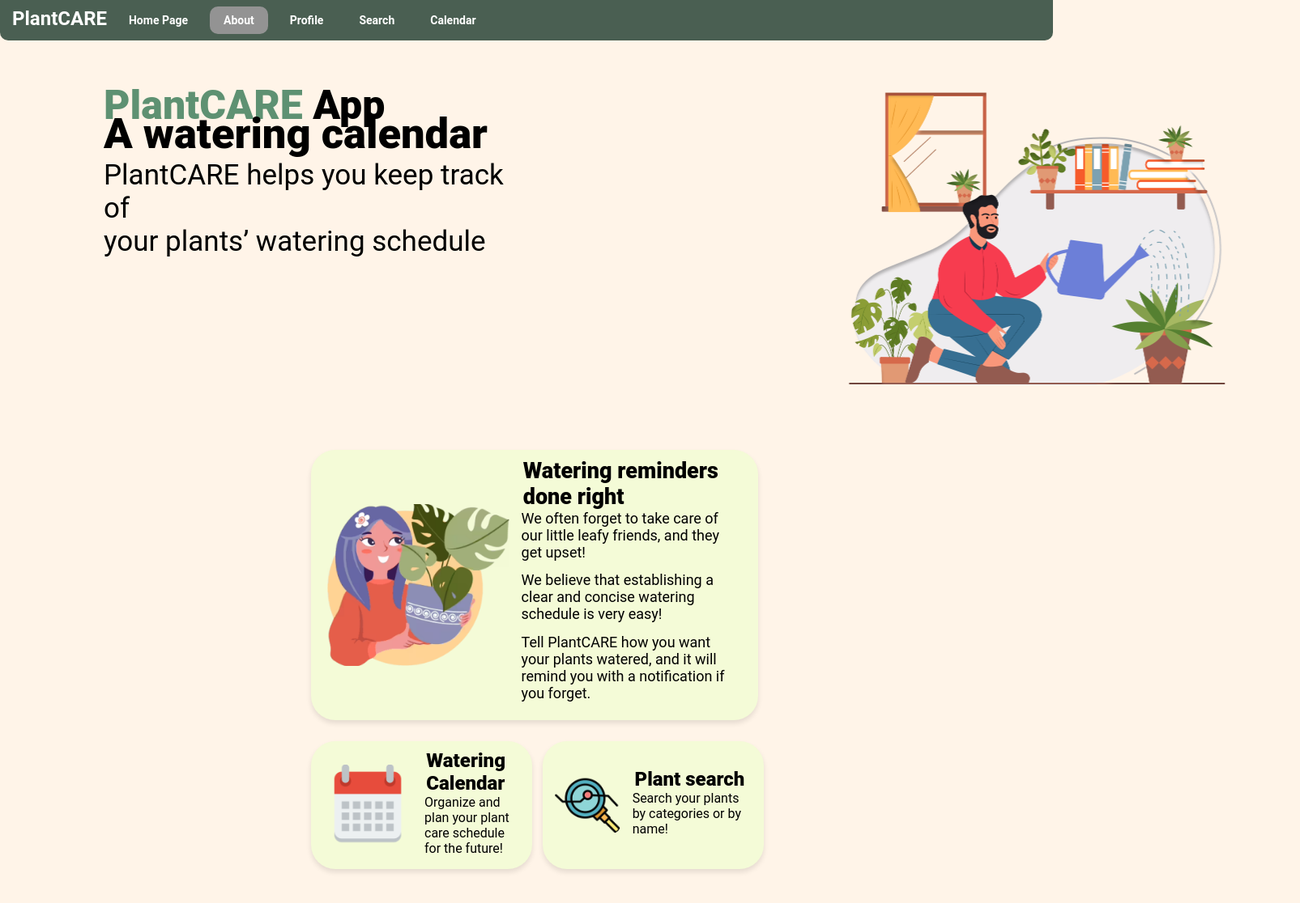
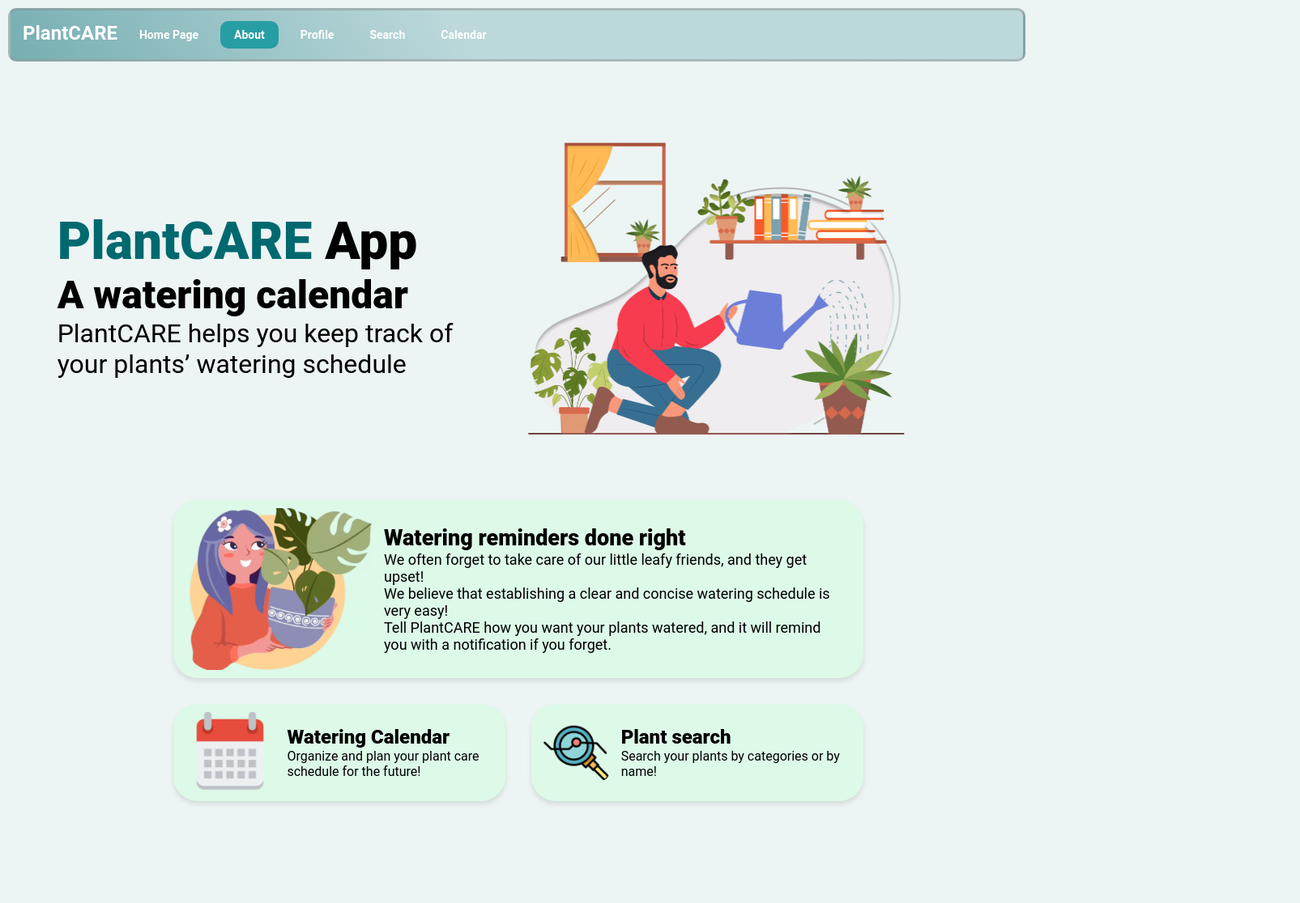
Before and after one commit to essence-666/fontend-project, a Next.js app: page /about in a window 1280 px wide. Shown: the top 1116 px of the page at 81% size, 1605 px wide, since content can reach past the window. After the commit the page ends 1022 px from the top, so only its background shows below. Built offline with nearby package versions, Linux system fonts and the light colour scheme.

Commit message:
fix header and about styles

```diff
--- a/src/app/about/page.tsx
+++ b/src/app/about/page.tsx
@@ -7,7 +7,6 @@ import plantSearch from "../../../public/assets/plantSearchAbout.png";
 
 const aboutPage = () => {
     return (
-        <div>
         <div className={styles.container}>
             <div className={styles.textContainer}>
                 <h1 className={styles.headText}>
@@ -23,7 +22,6 @@ const aboutPage = () => {
             </div>
             <div className={styles.imageContainer}>
                 <Image
-
                     src={manAboutFlowers}
                     alt={"aboutInitImage"}
                     width={650}
@@ -31,14 +29,13 @@ const aboutPage = () => {
                     className={styles.aboutPageImage}
                 />
             </div>
-            </div>
+        <div className={styles.stickerContainer}>
             <div className={styles.sticker}>
                 <Image
                     src={womanAboutFlowers}
                     alt={"womanAboutFlowers"}
                     className={styles.stickerImage}
                     />
-
                 <div className={styles.stickerText}>
                     <h2>Watering reminders done right</h2>
                     <p>
@@ -55,31 +52,28 @@ const aboutPage = () => {
                     </p>
                 </div>
             </div>
-
-            <div className={styles.stickerContainer}>
+            <div className={styles.stickerBottomRow}>
                 <div className={styles.smallLeftSticker}>
                     <Image
                         src={wateringCalendar}
                         alt="wateringCalendarAbout"
                         className={styles.smallLeftStickerImage}
                         />
-
                     <div className={styles.stickerText}>
                         <h2>Watering Calendar</h2>
                         <p>Organize and plan your plant care schedule for the future!</p>
                     </div>
                 </div>
-
                 <div className={styles.smallRightSticker}>
                     <Image
                         src={plantSearch}
                         alt="plantSearchAbout"
                         className={styles.smallRightStickerImage}
                         />
-
                     <div className={styles.stickerText}>
                         <h2>Plant search</h2>
                         <p>Search your plants by categories or by name!</p>
+                    </div>
                 </div>
             </div>
         </div>
--- a/src/app/globals.css
+++ b/src/app/globals.css
@@ -7,26 +7,30 @@
 
 body {
   margin: 0;
-  background-color: #fff4e8;
+  background-color: #ECF5F4;
 }
 
 /* место для хедера */
 main{
-  margin-top: 50px;
+  margin-top: 80px;
 }
 
 header {
   position: fixed;
-  top: 0;
-  height: 30px;
-  width: 100vw;
+  top: 10px;
+  left: 10px;
+  right: 10px;
+  height: 60px;
+  width: calc(100% - 50px);
   display: flex;
+  padding: 0 10px;
   align-items: center;
-  background-color: #4a5f52;
+  background: linear-gradient(54deg, rgba(0,105,111,.5) 0%, rgb(140, 188, 193, .5) 45%);
   color: white;
+  backdrop-filter: blur(5px);
   font-size: x-large;
-  padding: 10px;
-  border-radius: 0 0 10px 10px;
+  border: 3px solid rgba(147, 147, 147, .5);
+  border-radius: 10px;
 }
 
 #title {
--- a/src/app/styles/about.module.css
+++ b/src/app/styles/about.module.css
@@ -1,27 +1,22 @@
 .container {
+    font-size: 2rem;
     display: flex;
     align-items: flex-start; /* Align items at the top */
+    padding: 2rem;
+    justify-content: center;
+    flex-wrap: wrap;
+    align-items: center;
 }
 
 .textContainer {
-    margin-left: 10%;
-    margin-top: 4%;
-    font-size: 35px;
     display: flex;
     flex-direction: column;
 }
 
-.aboutPageImage {
-    margin-left: 50%;
-    height: auto;
-
-}
 
 .headText {
     font-weight: 800;
-    font-size: 50px;
-    color: #5E9172;
-    margin-bottom: -5%;
+    color: rgb(0,105,111);
 }
 
 .headText span {
@@ -47,7 +42,7 @@
 
 
 .sticker {
-    background-color: #F4FBD7;
+    background-color: #DDF9E8;
     color: black;
     padding: 10px 20px;
     border-radius: 30px;
@@ -55,8 +50,6 @@
     font-size: 18px;
     display: flex;
     align-items: center;
-    max-width: 40%;
-    margin-left: 30%;
 }
 
 .stickerImage {
@@ -73,25 +66,40 @@
 }
 
 .stickerText p {
-    margin-bottom: 5%; /* Remove default margin */
     padding: 0;
 }
 
 .stickerText h2 {
-    margin-left: 0.8%;
     font-weight: 900;
 }
 
 
 .stickerContainer {
     display: flex;
-    margin-top: 2%;
-    gap: 1%;
-    margin-bottom: 8%;
+    flex-wrap: wrap;
+    gap: 2rem;
+    margin: 0 auto;
+    justify-content: center;
+    width: 70%;
 }
 
+.stickerContainer > * {
+    flex: 1;
+}
+
+.stickerBottomRow {
+    all: inherit;
+    justify-content: space-between;
+    margin: 0;
+    width: 100%;
+}
+
+ .stickerBottomRow > * {
+    flex: 1;
+ }
+
 .smallLeftSticker {
-    background-color: #F4FBD7;
+    background-color: #DDF9E8;
     color: black;
     padding: 10px 15px;
     border-radius: 30px;
@@ -99,8 +107,6 @@
     font-size: 16px;
     display: flex;
     align-items: center;
-    width: 19%;
-    margin-left: 30%
 }
 
 .smallLeftStickerImage {
@@ -110,12 +116,11 @@
     margin-right: 15px;
 }
 .smallLeftSticker h2 {
-    margin-left: 2%;
     font-weight: 900;
 }
 
 .smallRightSticker {
-    background-color: #F4FBD7;
+    background-color: #DDF9E8;
     color: black;
     padding: 10px 15px;
     border-radius: 30px;
@@ -123,10 +128,8 @@
     font-size: 16px;
     display: flex;
     align-items: center;
-    width: 19%;
 }
 .smallRightSticker h2 {
-    margin-left: 2%;
     font-weight: 900;
 }
 
--- a/src/app/styles/layout.module.css
+++ b/src/app/styles/layout.module.css
@@ -1,6 +1,5 @@
 .button3 {
     all: none;
-    background-color: #4a5f52;
     border: 1px solid rgba(27, 31, 35, 0);
     box-shadow: rgba(27, 31, 35, 0) 0 1px 0;
     box-sizing: border-box;
@@ -28,29 +27,26 @@
 }
 
 .button3:hover {
-    background-color: #939393;
+    background-color: rgb(38, 158, 164);
     border-radius: 10px;
 }
 
 .button3:focus {
-    box-shadow: rgba(46, 164, 79, 0.4) 0 0 0 3px;
     outline: none;
 }
 
 .button3:disabled {
-    background-color: #94d3a2;
-    border-color: rgba(27, 31, 35, 0.1);
-    color: rgba(255, 255, 255, 0.8);
+    color: rgb(38, 158, 164);
     cursor: default;
 }
 
 .button3:active {
-    background-color: #298e46;
+    background-color: rgb(0,105,111);
     box-shadow: rgba(20, 70, 32, 0.2) 0 1px 0 inset;
     border-radius: 10px;
 }
 
 .activeButton {
-    background-color: #939393;
+    background-color: rgb(38, 158, 164);
     border-radius: 10px
 }
```
Lines whose indentation alone changed are shown as unchanged.
